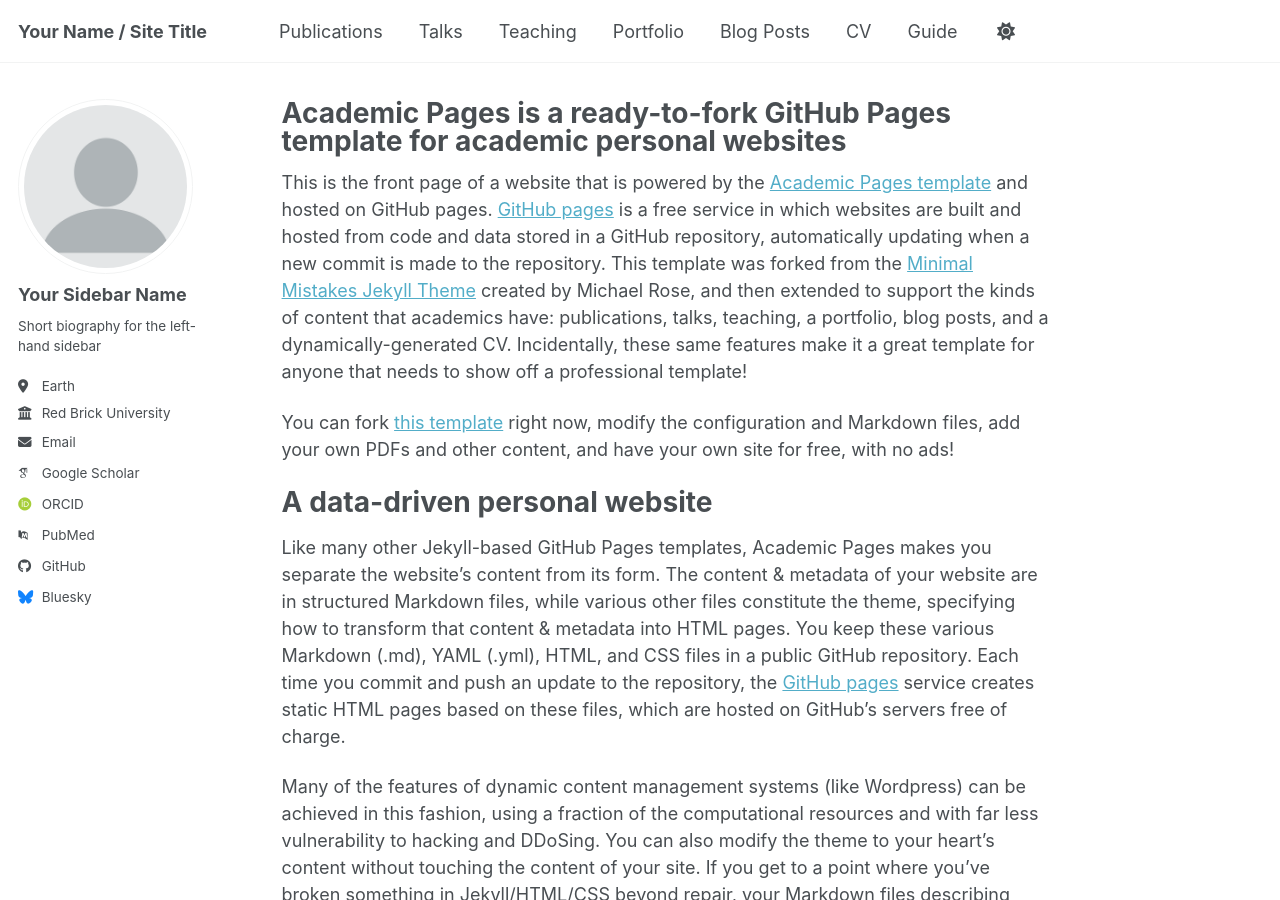
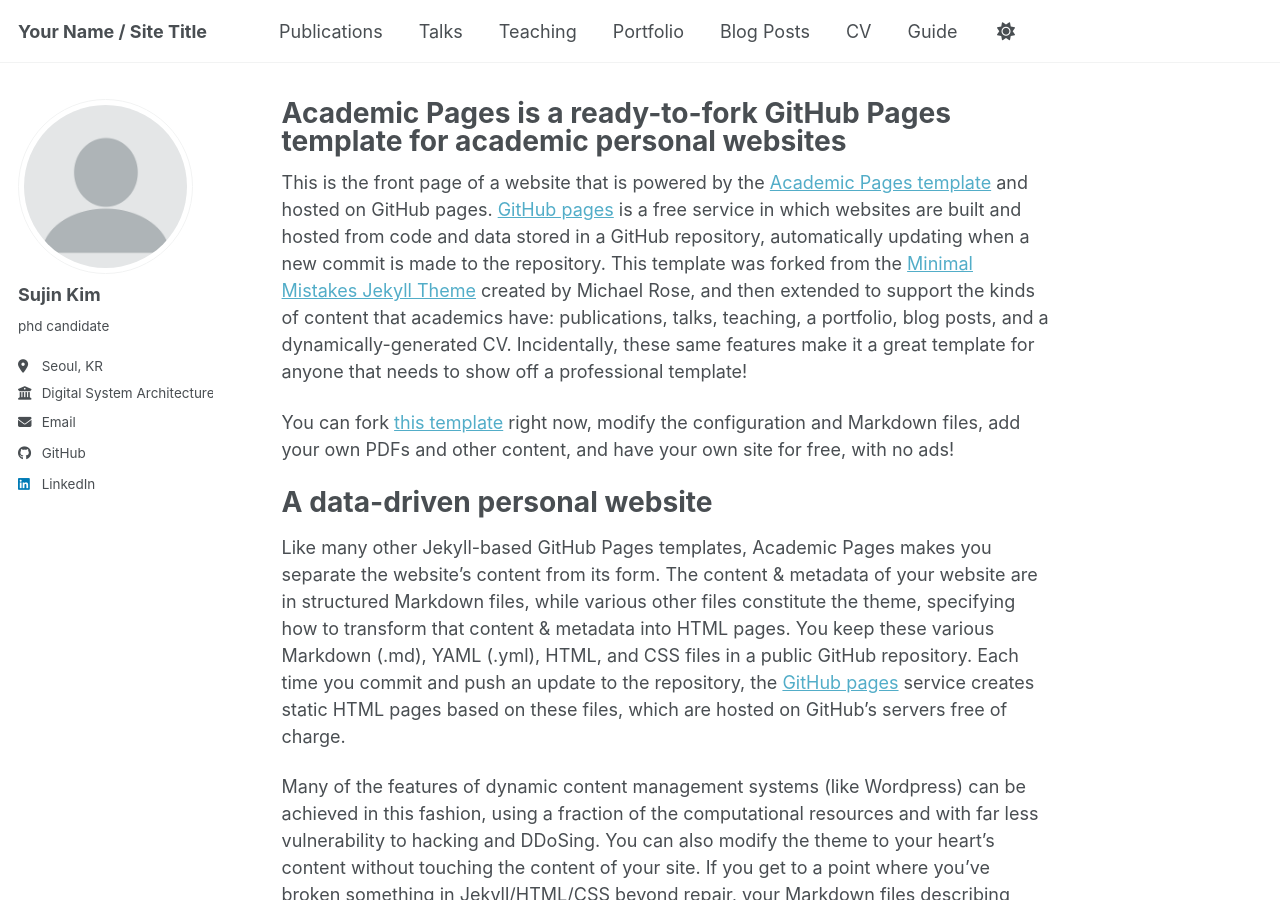
Before and after one commit to puellacoco/puellacoco.github.io, a Jekyll site: the page built from _pages/about.md, in a window 1280 px wide and 900 px high. Built offline with Jekyll 4.4.1, drawn with Linux system fonts in a browser that asks for light colours; some web fonts are replaced; a script bundle is joined from its source files by our own code; library files that are not in the unit come from our copies.

Commit message:
Update author information in _config.yml

```diff
--- a/_config.yml
+++ b/_config.yml
@@ -24,63 +24,63 @@
 author:
   # Biographic information
   avatar           : "profile.png"
-  name             : "Your Sidebar Name"
-  pronouns         : # example: "she/her"
-  bio              : "Short biography for the left-hand sidebar"
-  location         : "Earth"
-  employer         : "Red Brick University"
+  name             : "Sujin Kim"
+  # pronouns         : # example: "she/her"
+  bio              : "phd candidate"
+  location         : "Seoul, KR"
+  employer         : "Digital System Architecture Lab(DSAL)"
   uri              : # URL
-  email            : "none@example.org"
+  email            : "sujin.k {at} ewha {dot} ac {dot} kr"
 
   # Academic websites
-  academia         : # URL
-  arxiv            : # URL - Update with the correct link to your profile
-  googlescholar    : "https://scholar.google.com/citations?user=PS_CX0AAAAAJ"
-  inspire-hep      : # URL
-  impactstory      : # URL
-  orcid            : "https://orcid.org/yourorcidurl"
-  semantic         : # URL
-  ssrn             : # URL
-  pubmed           : "https://www.ncbi.nlm.nih.gov/pubmed/?term=john+snow"
-  researchgate     : # URL
-  scopus           : # URL
-  zotero           : # URL
+  academia         : # "https://dsa.hanyang.ac.kr/"
+  # arxiv            : # URL - Update with the correct link to your profile
+  # googlescholar    : "https://scholar.google.com/citations?user=PS_CX0AAAAAJ"
+  # inspire-hep      : # URL
+  # impactstory      : # URL
+  # orcid            : "https://orcid.org/yourorcidurl"
+  # semantic         : # URL
+  # ssrn             : # URL
+  # pubmed           : "https://www.ncbi.nlm.nih.gov/pubmed/?term=john+snow"
+  # researchgate     : # URL
+  # scopus           : # URL
+  # zotero           : # URL
 
 
   # Repositories and software development
-  bitbucket        : # Username - Update with your username on the site
-  codepen          : # Username
-  dribbble         : # Username
-  github           : "academicpages"
-  kaggle           : # Username
-  stackoverflow    : # User number or user number and name (i.e., use "1" or "1/jeff-atwood")
+  # bitbucket        : # Username - Update with your username on the site
+  # codepen          : # Username
+  # dribbble         : # Username
+  github           : "https://github.com/puellacoco"
+  # kaggle           : # Username
+  # stackoverflow    : # User number or user number and name (i.e., use "1" or "1/jeff-atwood")
 
   # Social media
-  artstation       : # Username
-  bluesky          : "bsky.app" # Replace this with you Bluesky username
-  facebook         : # Username
-  flickr           : # Username
-  foursquare       : # Username
-  goodreads        : # Username
-  google_plus      : # Username
-  keybase          : # Username
-  instagram        : # Username
-  lastfm           : # Username
-  linkedin         : # Username
-  mastodon         : # URL
-  medium           : # URL
-  pinterest        : # Username
-  soundcloud       : # Username
-  steam            : # Username
-  telegram         : # URL
-  tumblr           : # Username
-  twitter          : # Username for X / Twitter
-  vine             : # Username
-  weibo            : # Username
-  wikipedia        : # Username
-  xing             : # Username
-  youtube          : # Username
-  zhihu            : # Username
+  # artstation       : # Username
+  # bluesky          : "bsky.app" # Replace this with you Bluesky username
+  # facebook         : # Username
+  # flickr           : # Username
+  # foursquare       : # Username
+  # goodreads        : # Username
+  # google_plus      : # Username
+  # keybase          : # Username
+  # instagram        : # Username
+  # lastfm           : # Username
+  linkedin         : puellathecoco
+  # mastodon         : # URL
+  # medium           : # URL
+  # pinterest        : # Username
+  # soundcloud       : # Username
+  # steam            : # Username
+  # telegram         : # URL
+  # tumblr           : # Username
+  # twitter          : # Username for X / Twitter
+  # vine             : # Username
+  # weibo            : # Username
+  # wikipedia        : # Username
+  # xing             : # Username
+  # youtube          : # Username
+  # zhihu            : # Username
 
 # Publication Category - The following the list of publication categories and their headings
 publication_category:
```
